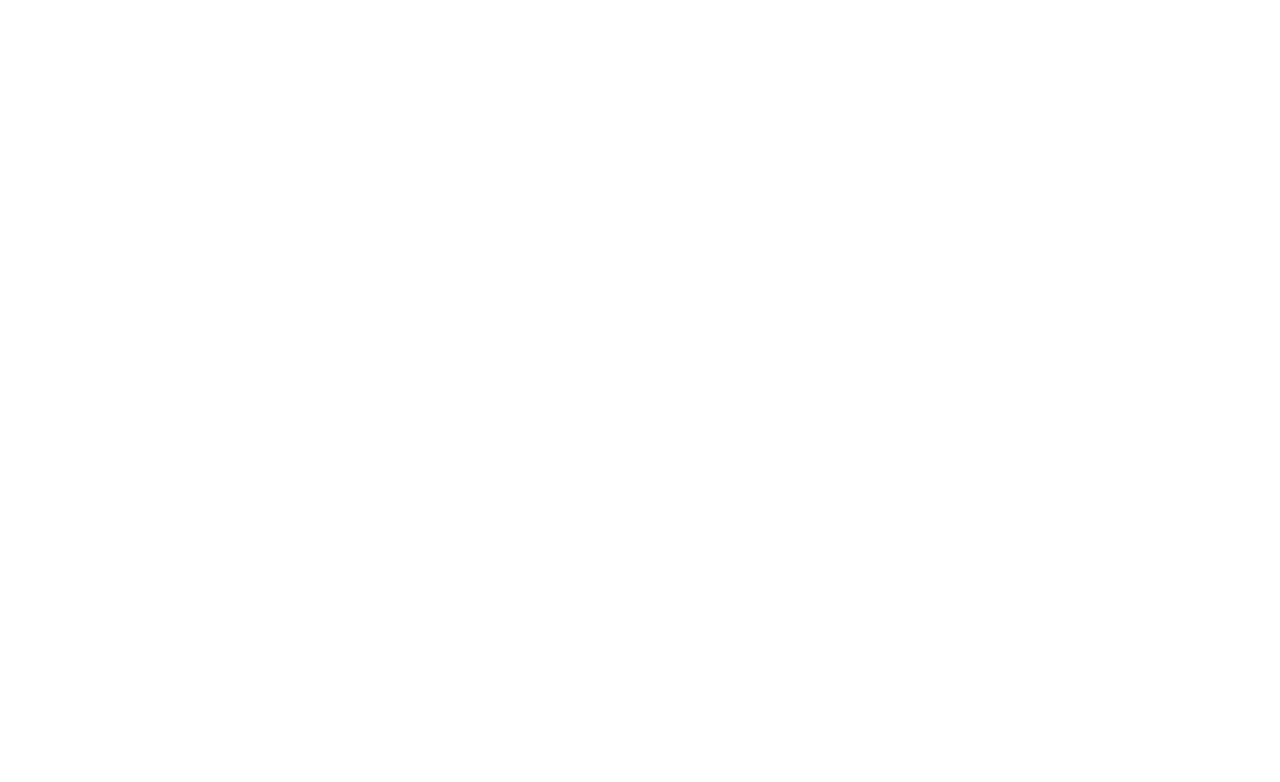
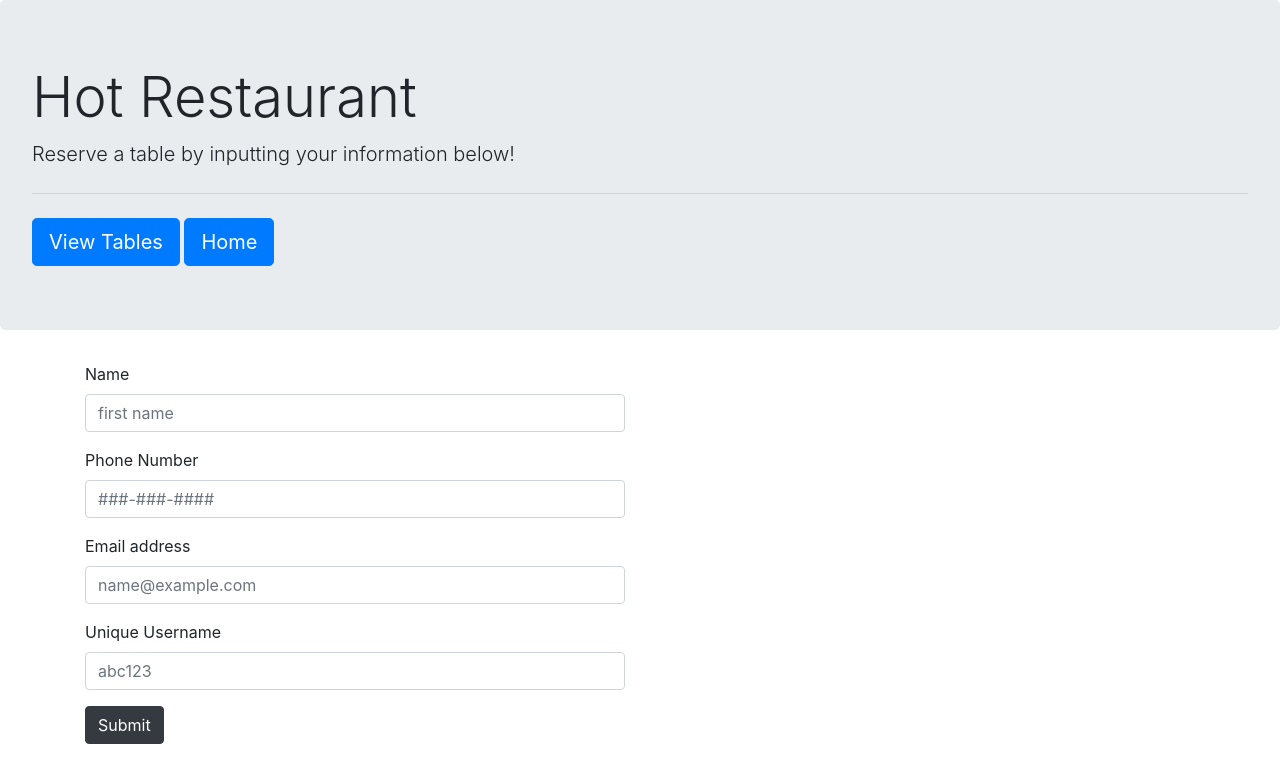
Before and after one commit to kelly-bazella/Hot-Restaurant, a plain HTML site: page reservation.html in a window 1280 px wide. Drawn offline with nearby package versions, Linux system fonts and the light colour scheme.

Commit message:
commit message

```diff
--- a/reservation.html
+++ b/reservation.html
@@ -3,9 +3,42 @@
 <head>
     <meta charset="UTF-8">
     <meta name="viewport" content="width=device-width, initial-scale=1.0">
-    <title>Document</title>
+    <title>Hot Restaurant</title>
+    <link rel="stylesheet" href="https://stackpath.bootstrapcdn.com/bootstrap/4.4.1/css/bootstrap.min.css" integrity="sha384-Vkoo8x4CGsO3+Hhxv8T/Q5PaXtkKtu6ug5TOeNV6gBiFeWPGFN9MuhOf23Q9Ifjh" crossorigin="anonymous">
 </head>
 <body>
+    <div class="jumbotron">
+        <h1 class="display-4">Hot Restaurant</h1>
+        <p class="lead">Reserve a table by inputting your information below!</p>
+        <hr class="my-4">
+        <a class="btn btn-primary btn-lg" href="#" role="button">View Tables</a>
+        <a class="btn btn-primary btn-lg" href="#" role="button">Home</a>
+      </div>
+      <div class="container">
+          <div class="row">
+              <div class="col-md-6">
+                <form>
+                    <div class="form-group">
+                      <label for="exampleFormControlInput1">Name</label>
+                      <input type="name" class="form-control" id="exampleFormControlInput1 name" placeholder="first name">
+                    </div>
+                    <div class="form-group">
+                        <label for="exampleFormControlInput1">Phone Number</label>
+                        <input type="phonenumber" class="form-control" id="exampleFormControlInput1 phone-number" placeholder="###-###-####">
+                      </div>
+                      <div class="form-group">
+                        <label for="exampleFormControlInput1">Email address</label>
+                        <input type="email" class="form-control" id="exampleFormControlInput1 email" placeholder="name@example.com">
+                      </div>
+                      <div class="form-group">
+                        <label for="exampleFormControlInput1">Unique Username</label>
+                        <input type="username" class="form-control" id="exampleFormControlInput1 username" placeholder="abc123">
+                      </div>
+                  </form>
+                  <button type="button" class="btn btn-dark">Submit</button>
+              </div>
+          </div>
+      </div>
 
 </body>
 </html>
```
Also changed, not shown: confirm.html (+2 -1 lines), index.html (+8 -1 lines).
